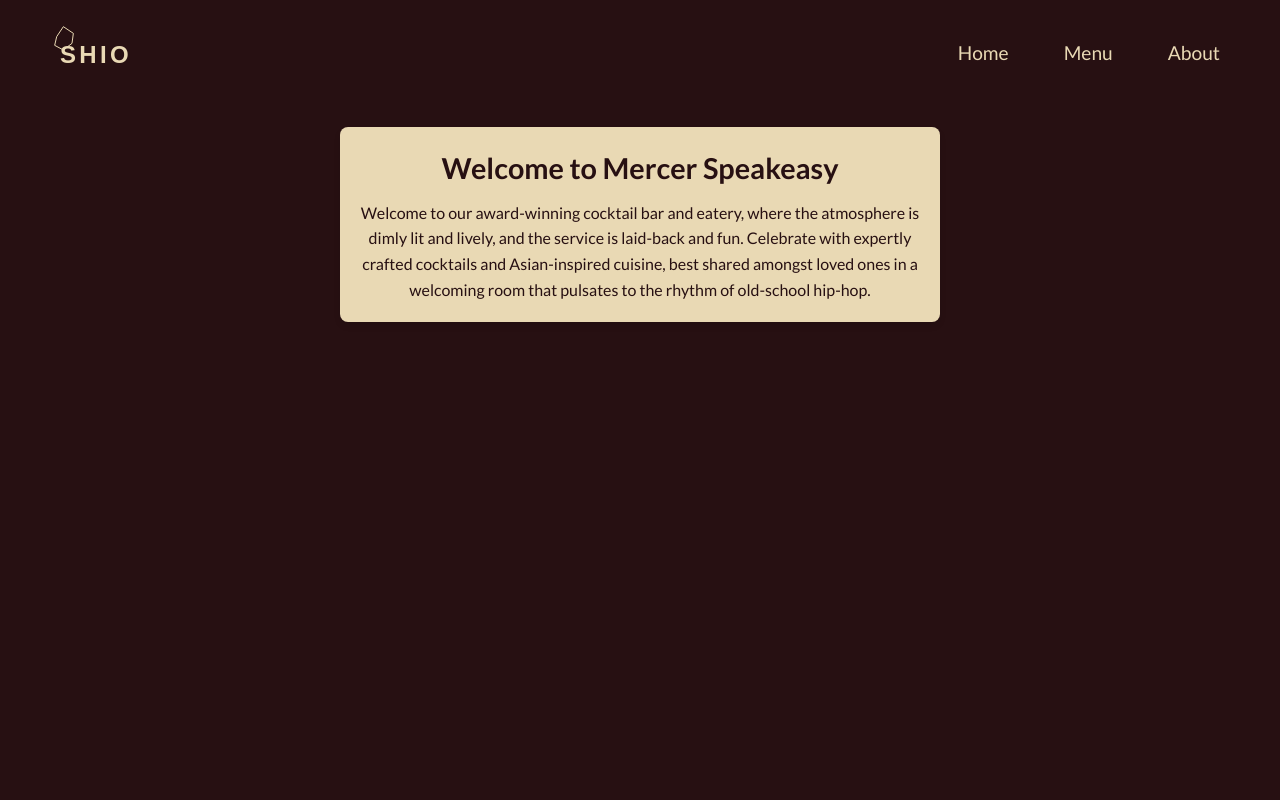
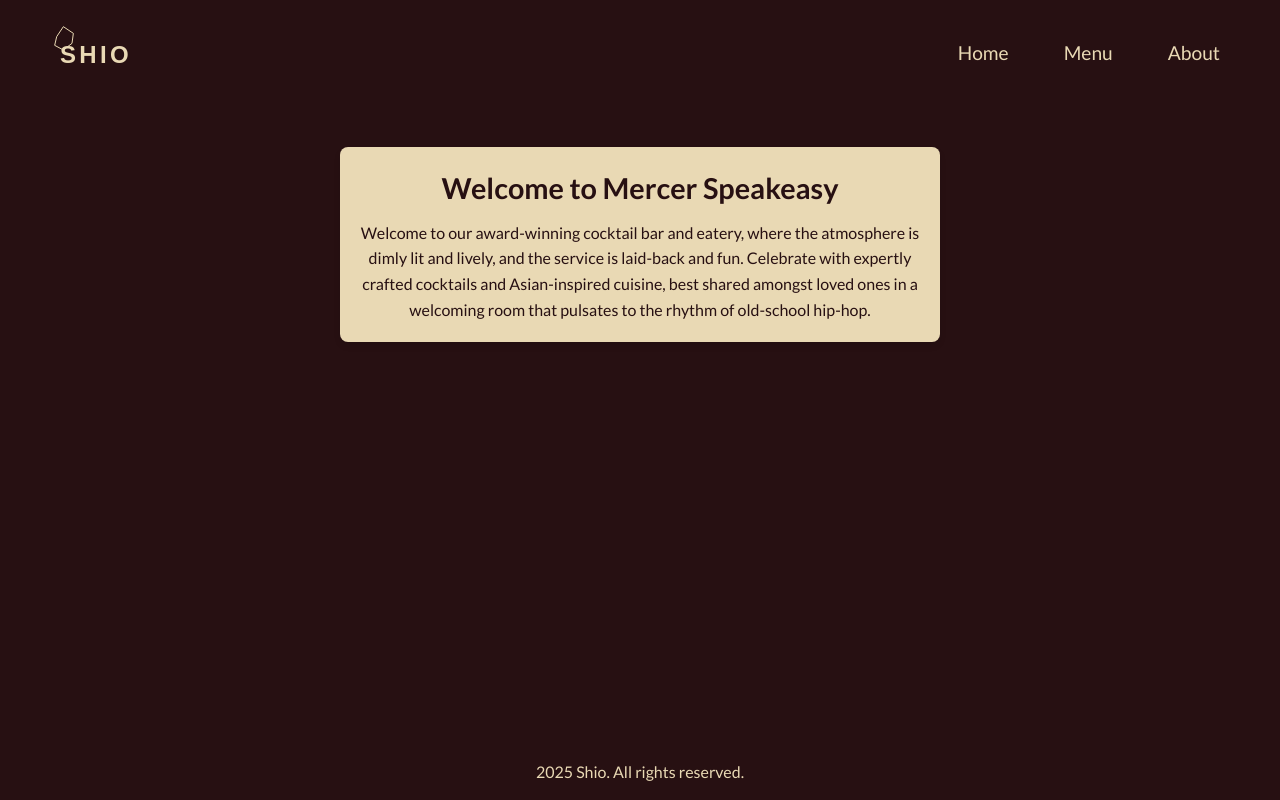
Before and after one commit to jasonsoprovich/odin-restaurant-page, a website built with webpack: page src/template.html in a window 1280 px wide. Built offline with nearby package versions, Linux system fonts and the light colour scheme.

Commit message:
feat: add footer section

```diff
--- /dev/null
+++ b/src/footer.js
@@ -0,0 +1,14 @@
+function loadFooter() {
+  const footerContainer = document.getElementById('footer-container');
+
+  footerContainer.innerHTML = '';
+
+  const footerContent = document.createElement('p');
+  footerContent.innerHTML = `
+     2025 Shio. All rights reserved.
+  `;
+
+  footerContainer.appendChild(footerContent);
+}
+
+export default loadFooter;
--- a/src/index.js
+++ b/src/index.js
@@ -3,9 +3,11 @@ import createLogo from './logo.js';
 import loadHome from './home.js';
 import loadMenu from './menu.js';
 import loadAbout from './about.js';
+import loadFooter from "./footer.js";
 
 function init() {
   loadHome();
+  loadFooter();
 }
 
 const container = document.createElement('div');
@@ -26,13 +28,25 @@ headerContainer.appendChild(logoBtn);
 const nav = document.createElement('header');
 nav.id = 'nav';
 nav.innerHTML = `
-<button class='nav-btn' id='home-btn'>Home</button>
-<button class='nav-btn' id='menu-btn'>Menu</button>
-<button class='nav-btn' id='about-btn'>About</button>
+  <button class='nav-btn' id='home-btn'>Home</button>
+  <button class='nav-btn' id='menu-btn'>Menu</button>
+  <button class='nav-btn' id='about-btn'>About</button>
 `;
 
 headerContainer.appendChild(nav);
 container.appendChild(headerContainer);
+
+const contentContainer = document.createElement('div');
+contentContainer.id = 'content-container';
+container.appendChild(contentContainer);
+
+const content = document.createElement('div');
+content.id = 'content';
+contentContainer.appendChild(content);
+
+const footerContainer = document.createElement('div');
+footerContainer.id = 'footer-container';
+container.appendChild(footerContainer);
 
 const homeBtn = document.getElementById('home-btn');
 const menuBtn = document.getElementById('menu-btn');
@@ -43,8 +57,4 @@ homeBtn.addEventListener('click', loadHome);
 menuBtn.addEventListener('click', loadMenu);
 aboutBtn.addEventListener('click', loadAbout);
 
-const content = document.createElement('div');
-content.id = 'content';
-container.appendChild(content);
-
 init();
--- a/src/styles.css
+++ b/src/styles.css
@@ -63,6 +63,16 @@ body {
   line-height: 1.5;
   -webkit-font-smoothing: antialiased;
   background-color: var(--bg, black);
+  display: flex;
+  flex-direction: column;
+  min-height: 100vh;
+  margin: 0;
+}
+
+#container {
+  flex: 1;
+  display: flex;
+  flex-direction: column;
 }
 
 #header-container {
@@ -132,6 +142,13 @@ body {
   stroke: var(--accent, red);
 }
 
+#content-container {
+  flex: 1;
+  display: flex;
+  justify-content: center;
+  align-items: flex-start;
+}
+
 #content {
   display: flex;
   flex-direction: column;
@@ -157,3 +174,13 @@ body {
   line-height: 1.6;
   text-align: center;
 }
+
+#footer-container {
+  background-color: var(--bg);
+  color: var(--fg);
+  text-align: center;
+  display: flex;
+  justify-content: center;
+  align-items: center;
+  margin-bottom: 1rem;
+}
```
